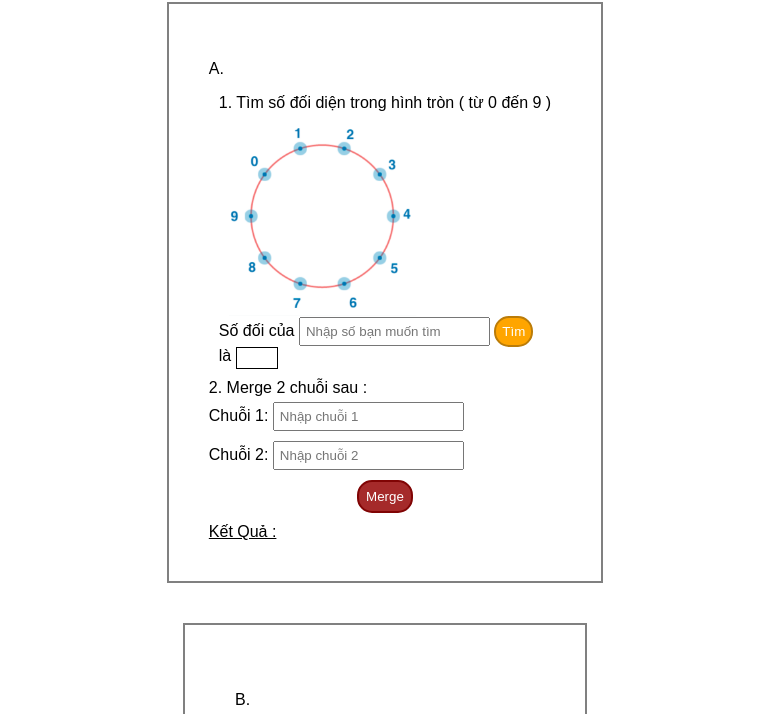
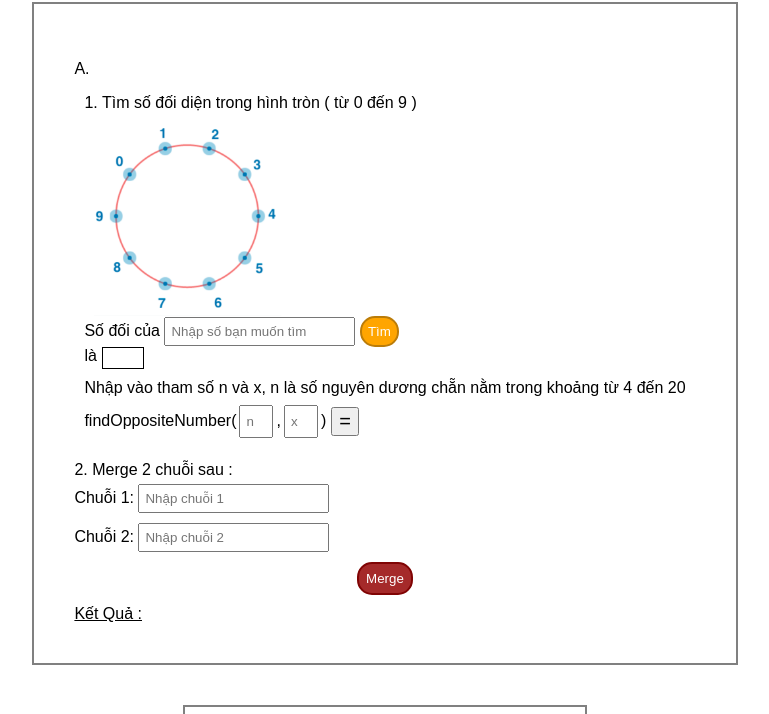
Before and after one commit to Dino-Nguyen/Entrance-Test-to-CI, a plain HTML site: page index.html in a window 1280 px wide. Shown: the part 86-800 px from the top of the page, without its empty margins (255-1024 px from the left). Drawn offline with Linux system fonts and the light colour scheme.

Commit message:
commit 3

```diff
--- a/css/index.css
+++ b/css/index.css
@@ -25,6 +25,26 @@ body{
 #inputN{
     padding: 5px;
 
+}
+.tit3 {
+    margin-top: 10px;
+}
+#tes {
+    display:flex;
+    margin-top: 15px;
+}
+#n, #x , #y{
+    padding: 5px;
+    width: 20px;
+    margin:3px;
+    position : relative;
+    top:-10px;
+}
+#eq {
+    margin:5px;
+    font-size: 20px;
+    position : relative;
+    top:-10px;
 }
 .kqC {
     display : flex ;
--- a/index.html
+++ b/index.html
@@ -16,7 +16,13 @@
 Tìm số đối diện trong hình tròn ( từ 0 đến 9 )
 <img src ="img/unknown.png"/>
 <div >Số đối của <input id="inputN" type ="text" placeholder="Nhập số bạn muốn tìm"/> <button id="tim" onclick="findOppositeNumber()" >Tìm</button>
-  <div class ="kqC"> là <div id="ketqua"></div></div></div></div>
+  <div class ="kqC"> là <div id="ketqua"></div></div></div>
+  <div class="tit3">
+      Nhập vào tham số n và x, n là số nguyên dương chẵn nằm trong khoảng từ 4 đến 20
+
+  </div>
+  <div id="tes">findOppositeNumber(<input type="text" id="n" placeholder="n"/>, <input type="text" id="x" placeholder="x"/>)<button onclick="findOppositeNumber1()" id="eq">=</button><div id="y"></div></div>
+</div>
 <div class="bai2">2. Merge 2 chuỗi sau :
     <div>Chuỗi 1: <input id="chuoi1" type="text" placeholder="Nhập chuỗi 1"/></div>
     <div>Chuỗi 2: <input id ="chuoi2" type="text"  placeholder="Nhập chuỗi 2"/></div>
--- a/js/index.js
+++ b/js/index.js
@@ -15,6 +15,7 @@
         alert('Số bạn tìm nằm ngoài khoảng 0 đến 9')
         return
     }
+    //if inputNumber >= n/2
     if (inputNumber >= 5 ){
         KQ = KQ - 10
         //KQ = KQ - n
@@ -22,6 +23,40 @@
     } else {
         KQ = KQ
         document.getElementById("ketqua").innerHTML += KQ
+    }
+
+}
+function findOppositeNumber1() {
+
+    let n1 = document.getElementById("n").value
+    n1 = parseInt(n1)
+    let x1 = document.getElementById("x").value
+    x1 = parseInt(x1)
+    KQ = x1 + n1/2
+    if (document.getElementById("n").value == '' || document.getElementById("x").value == ''  ){
+        alert('Bạn chưa nhập số')
+        return
+    }
+    if ( n1 % 2 != 0) {
+        alert('Số bạn nhập không phải là số chẵn')
+        return
+    }
+    if (n1 > 20 || n1 < 4) {
+        alert('Số bạn nhập nằm ngoài khoảng 4 - 20')
+        return
+    }
+    if (x1 > n1 - 1 || x1 < 0 ) {
+        alert('Số bạn tìm nằm ngoài khoảng tìm kiếm')
+        return
+    }
+
+    if (x1 >= n1/2 ){
+        KQ = KQ - n1
+
+        document.getElementById("y").innerHTML = KQ
+    } else {
+        KQ = KQ
+        document.getElementById("y").innerHTML = KQ
     }
 
 }
```
